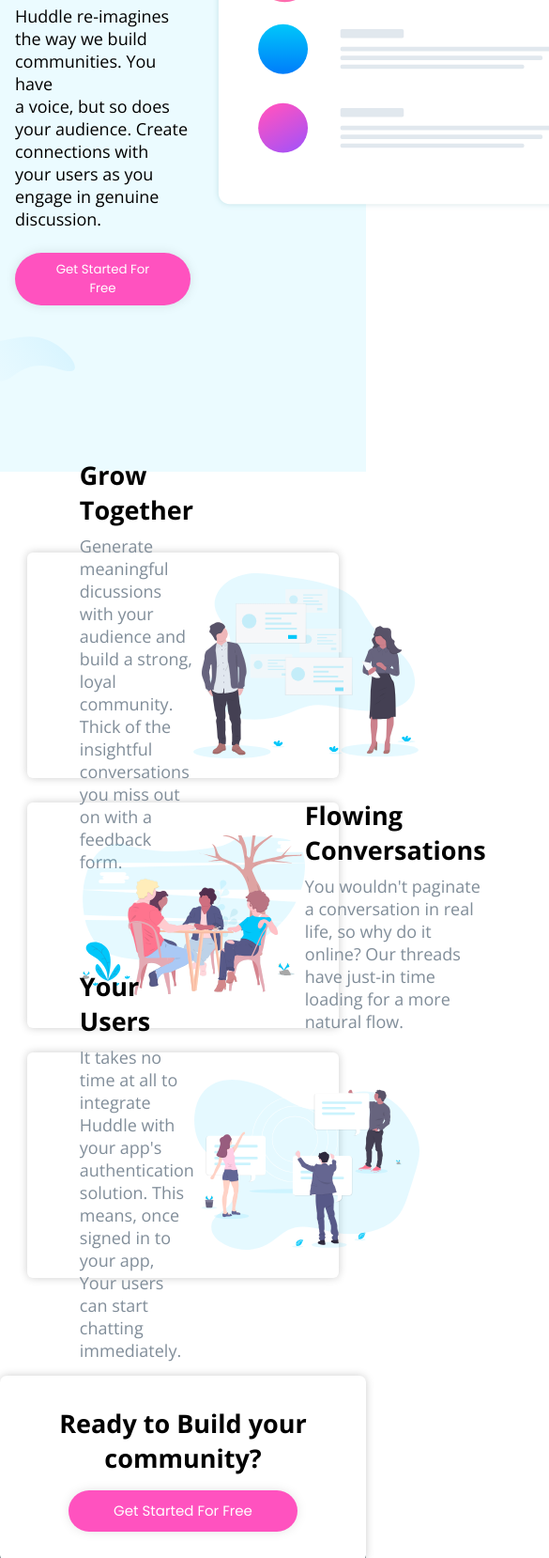
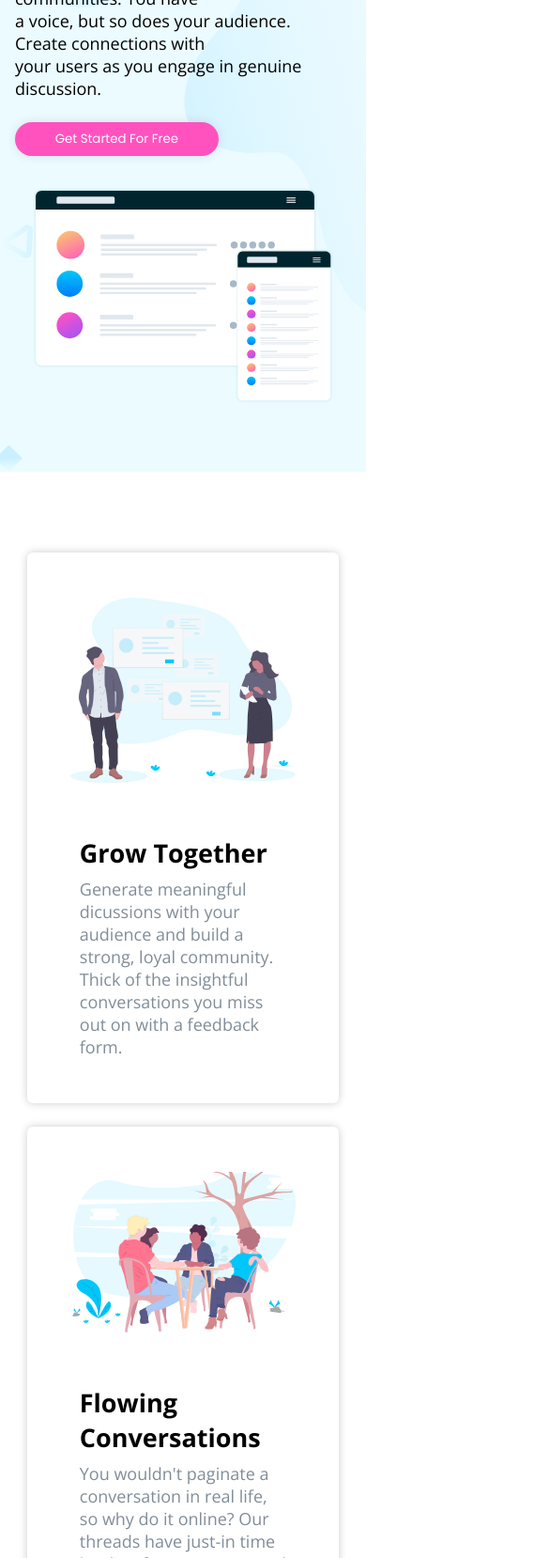
Before and after one commit to jeevan-budha/huddle_landing_page, a plain HTML site: page index.html in a window 390 px wide. Shown: the part 342-2000 px from the top of the page at 94% size, 585 px wide, since content can reach past the window. Drawn offline with nearby package versions, Linux system fonts and the light colour scheme.

Commit message:
add media query and scroll reveal in html

```diff
--- a/index.html
+++ b/index.html
@@ -38,7 +38,7 @@
   </div>
 
   <section class="card-container">
-    <div class="card">
+    <div class="card card-icon">
       <div class="card-text">
         <h2>Grow Together</h2>
         <p>Generate meaningful dicussions with your audience and build a strong, loyal community. Thick of
@@ -58,7 +58,7 @@
       </div>
     </div>
 
-    <div class="card">
+    <div class="card card-icon">
       <div class="card-text">
         <h2>Your Users</h2>
         <p>It takes no time at all to integrate Huddle with your app's authentication solution. This means, once
@@ -117,8 +117,19 @@
         @Copyrigth 2025 Huddle. All right reserved.
       </div>
     </section>
+  </footer>
 
-  </footer>
+  <script src="https://unpkg.com/scrollreveal"></script>
+  <script>
+    ScrollReveal().reveal('.navbar', { delay: 200, duration: 2000, origin: 'top', distance: '50px' });
+    ScrollReveal().reveal('.section-container', { delay: 200, duration: 2000, origin: 'top', distance: '50px' });
+    ScrollReveal().reveal('.card', { delay: 300, duration: 2000, origin: 'left', distance: '60px', interval: 200 });
+    ScrollReveal().reveal('.card-icon', { delay: 300, duration: 2000, origin: 'right', distance: '60px', interval: 200 });
+    ScrollReveal().reveal('.small-card', { delay: 400, duration: 2000, origin: 'bottom', distance: '40px' });
+    ScrollReveal().reveal('.footer-container', { delay: 500, duration: 2000, origin: 'top', distance: '40px' });
+    ScrollReveal().reveal('.copyright', { delay: 500, duration: 2000, origin: 'right', distance: '40px' });
+  </script>
+
 </body>
 
 </html>
--- a/style.css
+++ b/style.css
@@ -180,19 +180,19 @@ body {
 
 footer {
   background-color: var(--Very-Dark-Cyan);
-  height: 60vh;
+  height: 70vh;
 }
 
 .footer-container {
   position: relative;
   top: 5rem;
-  /* background-color: var(--Very-Dark-Cyan); */
   color: #ffffff;
   font-family: var(--body--font-family);
   font-size: 13px;
   display: flex;
   align-items: center;
   justify-content: space-around;
+  background: var(--Very-Dark-Cyan);
 }
 
 .logo-img {
@@ -204,7 +204,6 @@ footer {
 
 .first-div-container-child {
   width: 15rem;
-  /* background-color: rebeccapurple; */
 }
 
 .location-text {
@@ -263,3 +262,112 @@ footer {
   text-align: right;
   padding-right: 3rem;
 }
+
+@media (max-width:976px) {
+  .section-container {
+    flex-direction: column;
+    justify-content: center;
+  }
+}
+
+@media (max-width:651px) {
+  .container {
+    background-image: url(./images/bg-hero-mobile.svg);
+    background-repeat: no-repeat;
+    background-size: cover;
+    background-position: center;
+  }
+
+  .card {
+    flex-direction: column;
+    height: auto;
+    padding-block: 3rem;
+
+  }
+
+  .card img {
+    padding-bottom: 3.5rem;
+  }
+
+  .card-icon {
+    flex-direction: column-reverse;
+  }
+}
+
+@media (max-width:637px) {
+  .section-container img {
+    width: 30rem;
+  }
+
+  .small-card {
+    max-width: 480px;
+  }
+
+  .small-card h2 {
+    font-size: 20px;
+  }
+}
+
+@media (max-width:554px) {
+  .footer-container {
+    flex-direction: column;
+    align-items: self-start;
+    margin-left: 2rem;
+  }
+
+  footer {
+    height: 90vh;
+  }
+
+  .fourth-div-container {
+    margin-top: 2rem;
+  }
+
+  .copyright {
+    text-align: start;
+    padding-left: 2rem;
+  }
+}
+
+@media (max-width:488px) {
+  .section-container {
+    justify-content: center;
+  }
+
+  .section-container img {
+    width: 25rem;
+  }
+
+  .small-card {
+    max-width: 400px;
+  }
+
+  .small-card h2 {
+    font-size: 18px;
+  }
+}
+
+@media (max-width:422px) {
+  .section-container img {
+    width: 20rem;
+  }
+
+  .small-card {
+    max-width: 330px;
+  }
+
+  .small-card h2 {
+    font-size: 15px;
+  }
+}
+
+@media (max-width:387px) {
+  .tryitfreebtn {
+
+    padding: 0.6em 2.5em;
+  }
+
+  footer {
+    height: 95vh;
+  }
+}
```
